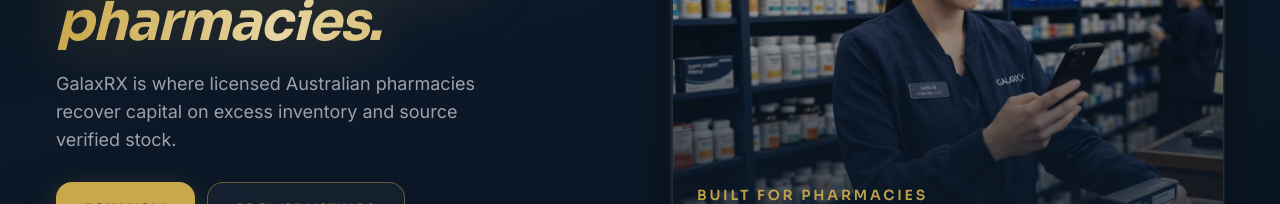
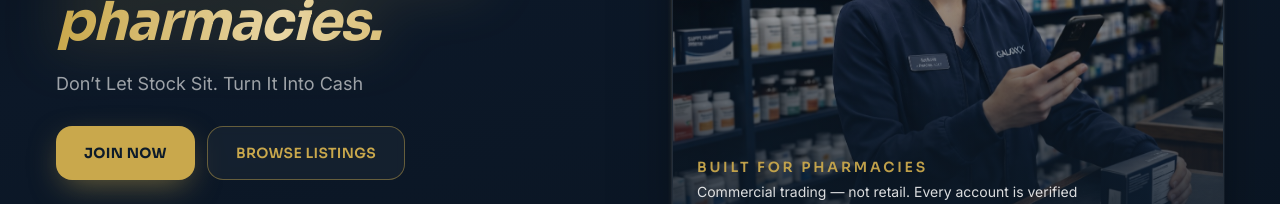
Before and after one commit to galaxrx/galaxrx-marketplace, a Next.js app: page / in a window 1280 px wide. Shown: the part 327-531 px from the top of the page. Built offline with nearby package versions, Linux system fonts and the light colour scheme; no server answers.

Commit message:
content(home): update hero subheadline to stock-to-cash line

```diff
--- a/app/page.tsx
+++ b/app/page.tsx
@@ -213,7 +213,7 @@ export default function HomePage() {
                 </span>
               </h1>
               <p className="mx-auto mt-5 max-w-xl text-base leading-relaxed text-white/60 sm:text-lg lg:mx-0 lg:max-w-none">
-                GalaxRX is where licensed Australian pharmacies recover capital on excess inventory and source verified stock.
+                Don’t Let Stock Sit. Turn It Into Cash
               </p>
 
               <div className="mt-7 flex w-full max-w-md flex-col gap-3 sm:mx-auto sm:max-w-lg sm:flex-row sm:justify-center lg:mx-0 lg:max-w-none lg:justify-start">
```
